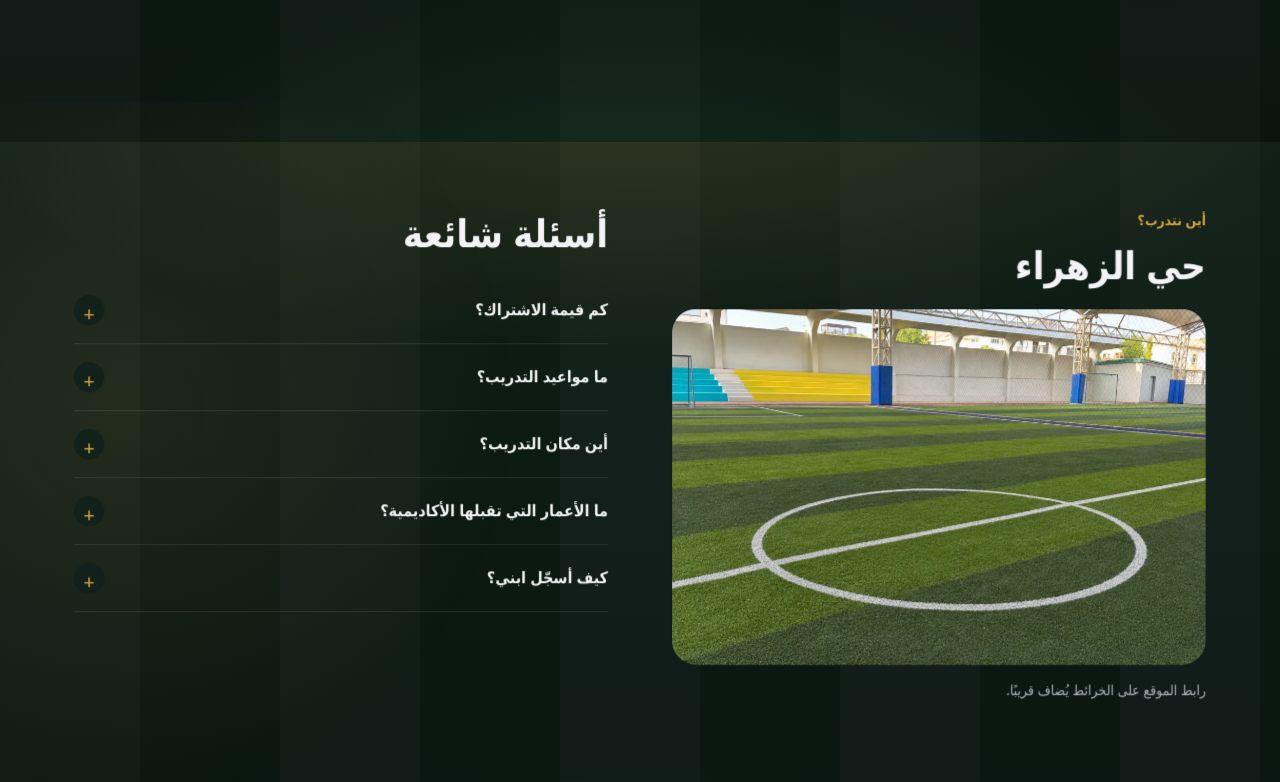
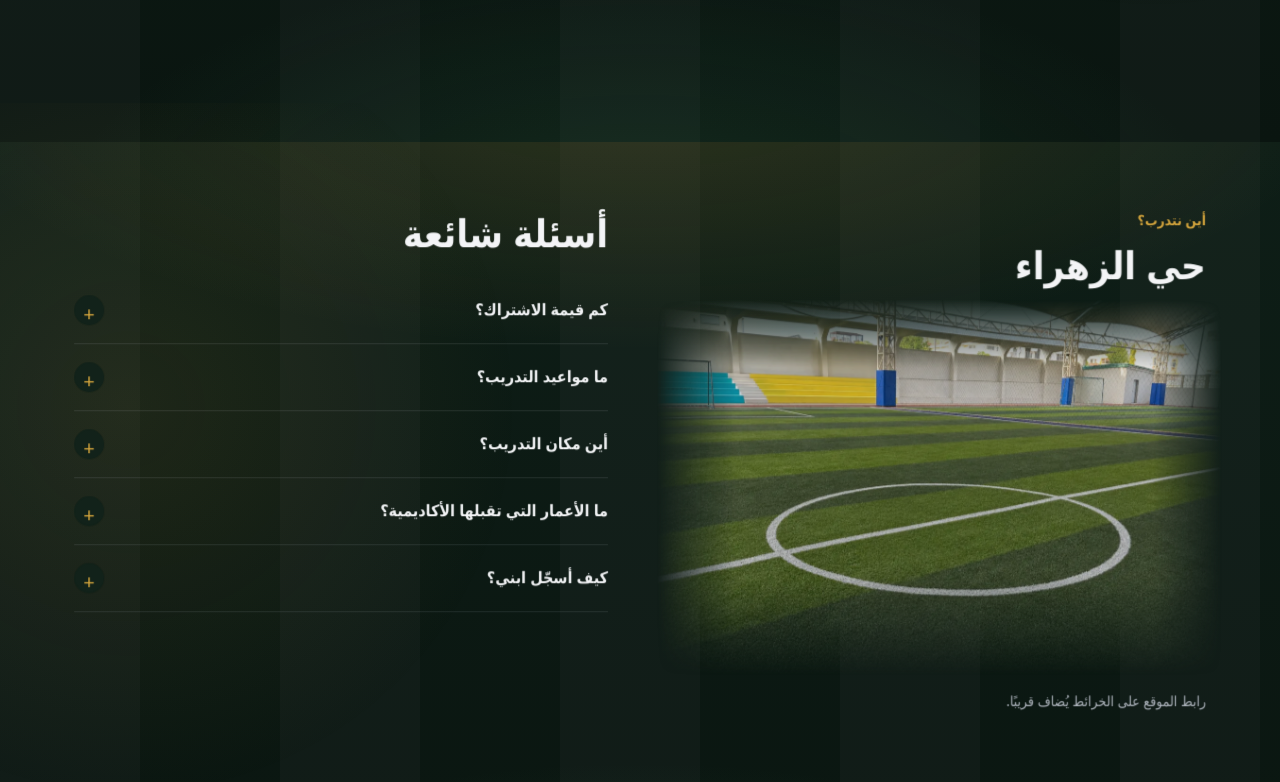
Before and after one commit to mrmahmd/azm, a plain HTML site: page index.html in a window 1280 px wide. Shown: the part 2258-3040 px from the top of the page. Drawn offline with Linux system fonts and the light colour scheme; a web font is replaced by a local one.

Commit message:
Blend venue photo into the page background

```diff
--- a/index.html
+++ b/index.html
@@ -16,7 +16,7 @@
   <link href="https://fonts.googleapis.com/css2?family=Alexandria:wght@400;500;700;800;900&display=swap" rel="stylesheet">
   <link rel="preload" as="image" href="assets/hero-team.webp" type="image/webp">
   <script>document.documentElement.classList.add('js');</script>
-  <link rel="stylesheet" href="styles.css?v=2">
+  <link rel="stylesheet" href="styles.css?v=3">
 </head>
 <body>
   <a class="skip" href="#main">تخطَّ إلى المحتوى</a>
@@ -155,8 +155,8 @@
         <div class="venue">
           <p class="kicker reveal">أين نتدرب؟</p>
           <h2 id="venue-title" class="reveal">حي الزهراء</h2>
-          <figure class="venue-media reveal" data-reveal="clip">
-            <img src="assets/training-venue.webp" width="1200" height="798" loading="lazy" decoding="async" data-parallax="0.07" data-scale="1.15"
+          <figure class="venue-media reveal" data-reveal="fade">
+            <img src="assets/training-venue.webp" width="1200" height="798" loading="lazy" decoding="async"
                  alt="ملعب نجيل صناعي بخطوط بيضاء ودائرة منتصف، تحيط به مدرجات ملونة ومظلة">
           </figure>
           <p class="venue-note">رابط الموقع على الخرائط يُضاف قريبًا.</p>
--- a/styles.css
+++ b/styles.css
@@ -276,8 +276,19 @@ button { font: inherit; }
 
 /* الملعب والأسئلة */
 .venue-grid { display: grid; gap: 40px; }
-.venue h2 { margin-bottom: 18px; }
-.venue-media { border-radius: var(--radius); overflow: hidden; aspect-ratio: 3 / 2; background: var(--paper); }
+.venue h2 { margin-bottom: 8px; }
+.venue-media {
+  margin-inline: -16px; aspect-ratio: 3 / 2;
+  -webkit-mask-image:
+    linear-gradient(to right, transparent, #000 14%, #000 88%, transparent),
+    linear-gradient(to bottom, transparent, #000 18%, #000 74%, transparent);
+  -webkit-mask-composite: source-in;
+          mask-image:
+    linear-gradient(to right, transparent, #000 14%, #000 88%, transparent),
+    linear-gradient(to bottom, transparent, #000 18%, #000 74%, transparent);
+          mask-composite: intersect;
+}
+.venue-media img { filter: brightness(.88) saturate(.92); }
 .venue-note { margin-top: 12px; color: var(--text-soft); font-size: 14px; }
 .faq-title { margin-bottom: 18px; }
 .faq details { border-bottom: 1px solid var(--line); }
```
